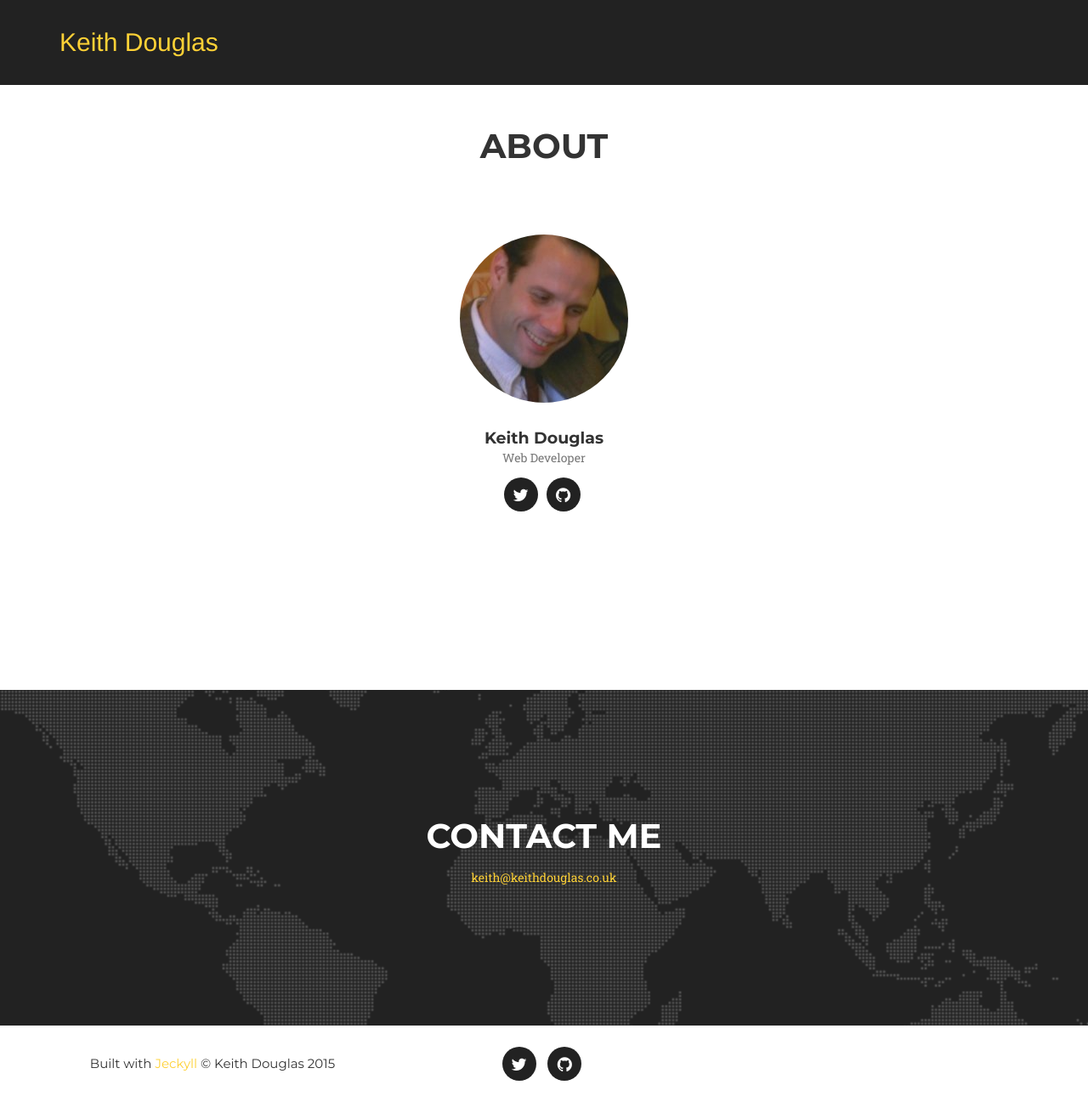
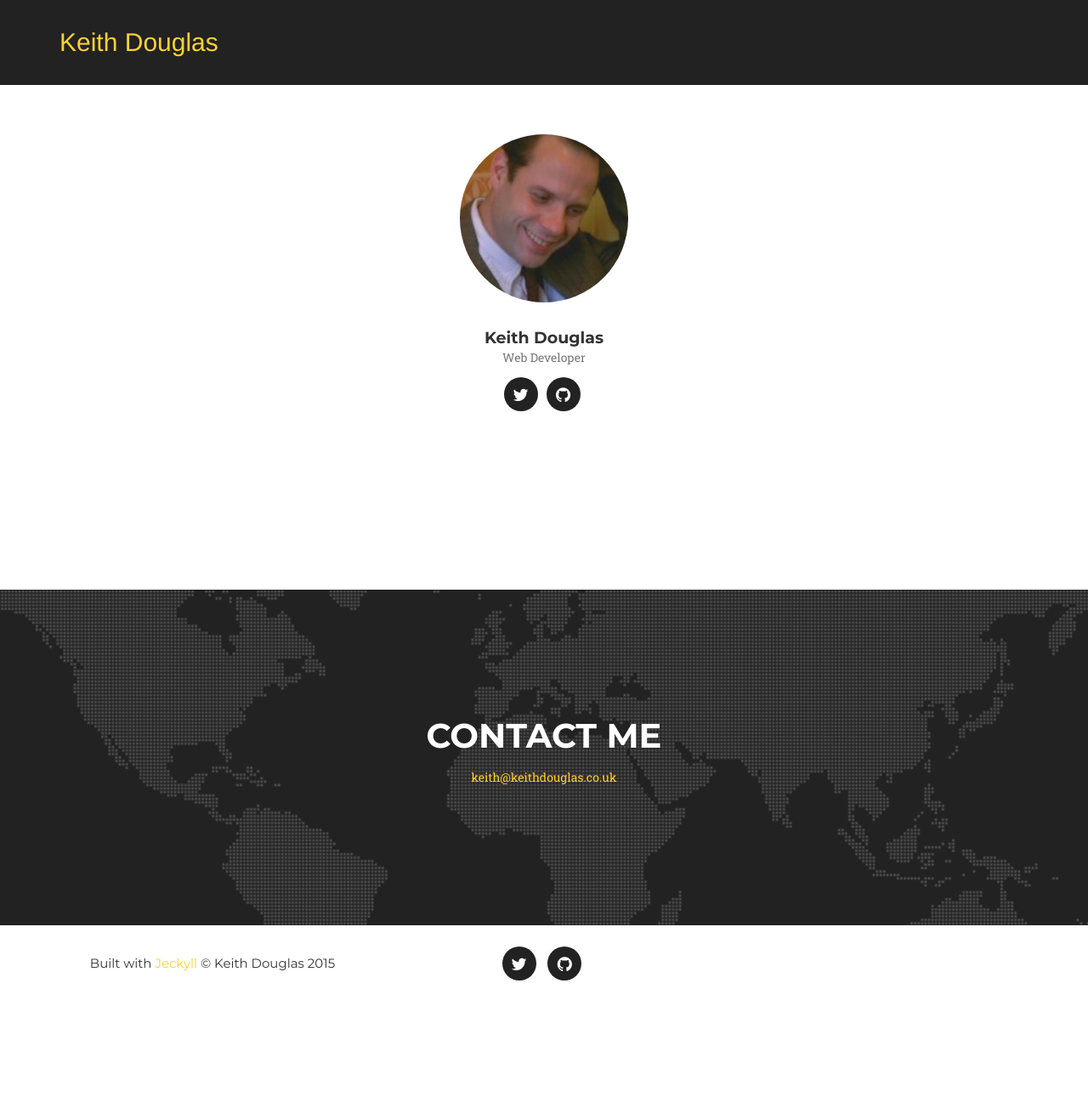
Before and after one commit to keithdhd/keithdhd-.github.io, a Jekyll site: the page built from index.html, in a window 1280 px wide and 1297 px high. Shown: the whole window at 85% size. Built offline with Jekyll 4.4.1, drawn with Linux system fonts in a browser that asks for light colours; some web fonts are replaced.

Commit message:
remove about header

```diff
--- a/_includes/team.html
+++ b/_includes/team.html
@@ -3,8 +3,6 @@
         <div class="container">
             <div class="row">
                 <div class="col-lg-12 text-center">
-                    <h2 class="section-heading">About</h2>
-                    <h3 class="section-subheading text-muted"></h3>
                 </div>
             </div>
             <div class="row">
```
